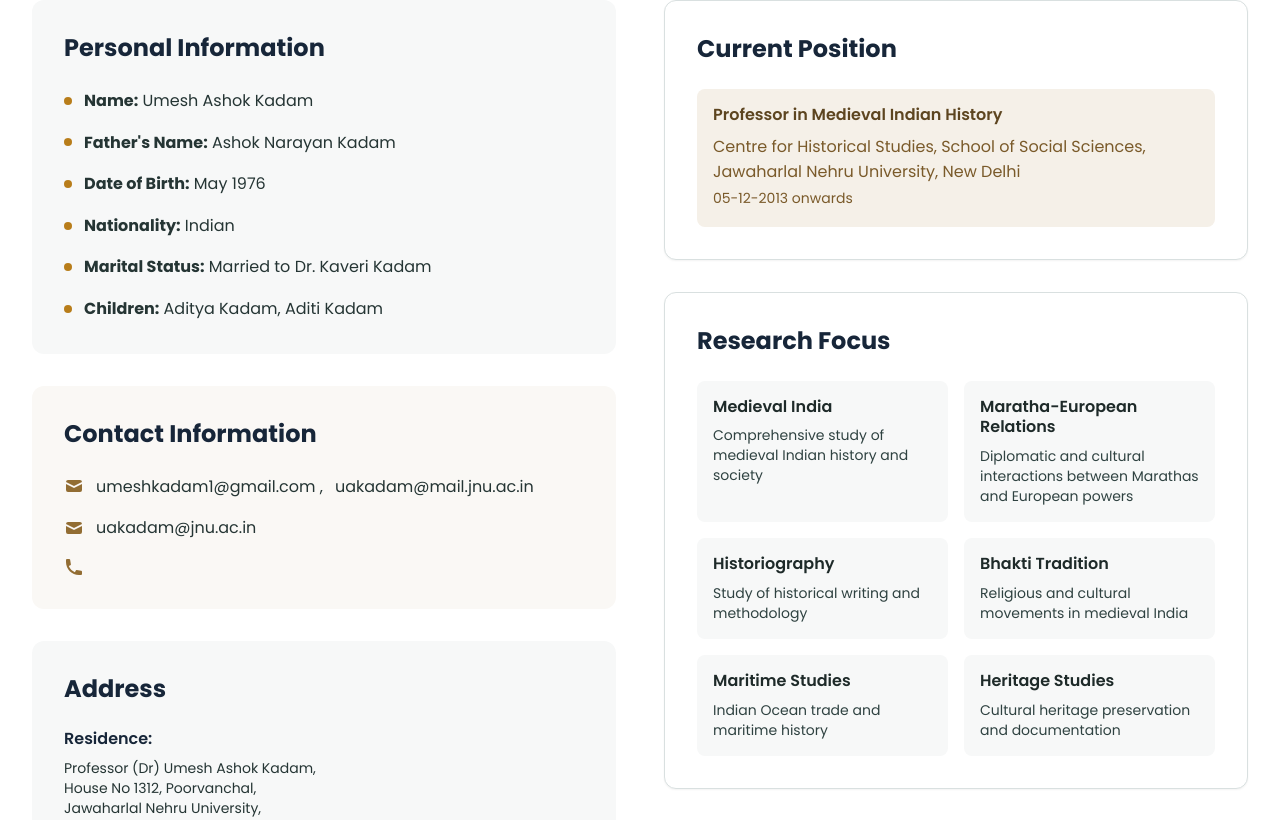
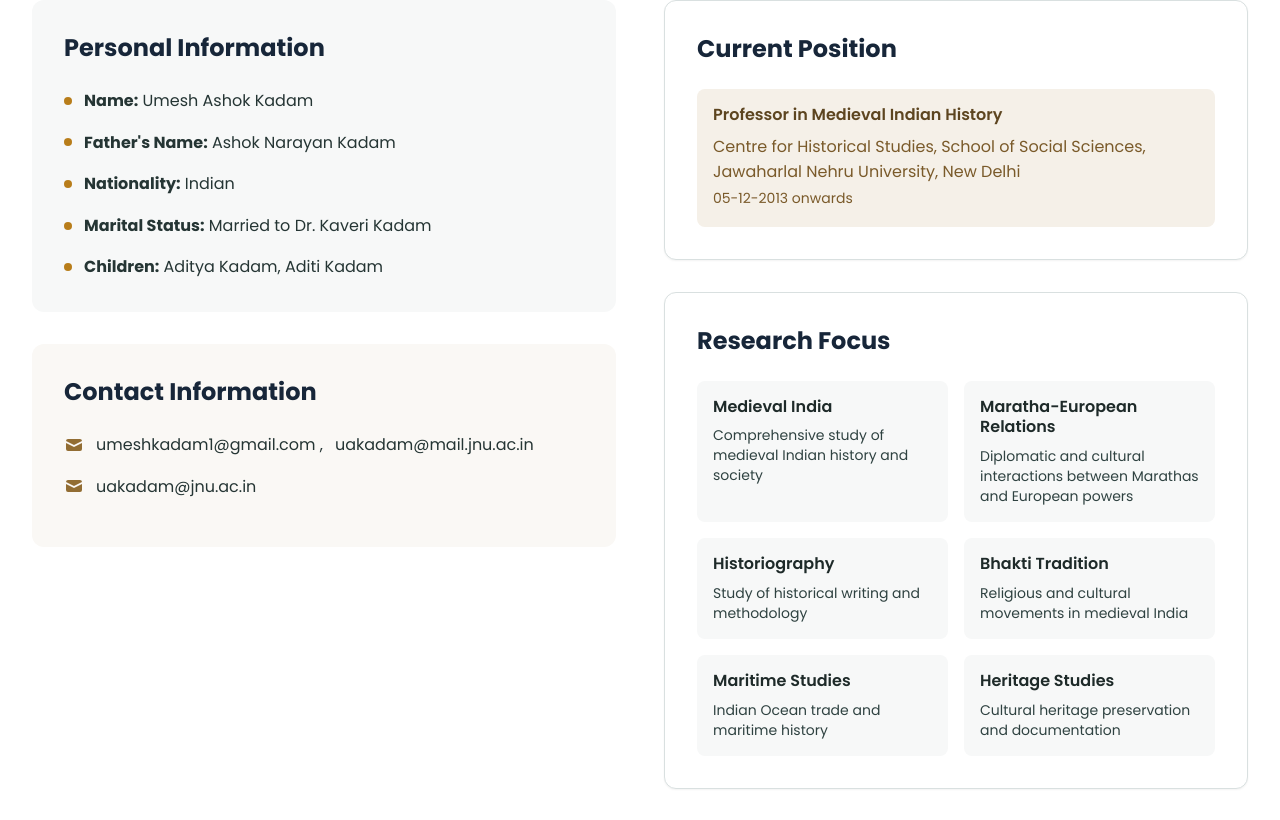
Before and after one commit to DevHimanshu630/ProfUmeshKadam, a React (Vite) app in the folder prof-kadam-website/: page / in a window 1280 px wide. Shown: the part 1132-1952 px from the top of the page. Built offline with nearby package versions, Linux system fonts and the light colour scheme; no server answers.

Commit message:
commented out personal info and added text in international , roles

```diff
--- a/prof-kadam-website/src/components/About.jsx
+++ b/prof-kadam-website/src/components/About.jsx
@@ -53,12 +53,12 @@ const About = ({ id, setActiveSection }) => {
                     <strong>Father's Name:</strong> Ashok Narayan Kadam
                   </span>
                 </div>
-                <div className="flex items-center space-x-3">
+                {/* <div className="flex items-center space-x-3">
                   <div className="w-2 h-2 bg-primary-500 rounded-full"></div>
                   <span className="text-secondary-700">
                     <strong>Date of Birth:</strong> May 1976
                   </span>
-                </div>
+                </div> */}
                 <div className="flex items-center space-x-3">
                   <div className="w-2 h-2 bg-primary-500 rounded-full"></div>
                   <span className="text-secondary-700">
@@ -101,15 +101,15 @@ const About = ({ id, setActiveSection }) => {
                   <span className="text-secondary-700">uakadam@jnu.ac.in</span>
                 </div>
                 <div className="flex items-center space-x-3">
-                  <svg className="w-5 h-5 text-primary-600" fill="currentColor" viewBox="0 0 20 20">
+                  {/* <svg className="w-5 h-5 text-primary-600" fill="currentColor" viewBox="0 0 20 20">
                     <path d="M2 3a1 1 0 011-1h2.153a1 1 0 01.986.836l.74 4.435a1 1 0 01-.54 1.06l-1.548.773a11.037 11.037 0 006.105 6.105l.774-1.548a1 1 0 011.059-.54l4.435.74a1 1 0 01.836.986V17a1 1 0 01-1 1h-2C7.82 18 2 12.18 2 5V3z" />
-                  </svg>
+                  </svg> */}
                   {/* <span className="text-secondary-700">(0) 7838489367, (0) 9850169020</span> */}
                 </div>
               </div>
             </div>
-
-            <div className="bg-secondary-50 rounded-xl p-8">
+{/* Address commented */}
+            {/* <div className="bg-secondary-50 rounded-xl p-8">
               <h3 className="text-2xl font-bold text-secondary-900 mb-6">
                 Address
               </h3>
@@ -134,7 +134,7 @@ const About = ({ id, setActiveSection }) => {
                   </p>
                 </div>
               </div>
-            </div>
+            </div> */}
           </div>
 
           {/* Current Position & Research Focus */}
--- a/prof-kadam-website/src/components/AdministrativeRoles.jsx
+++ b/prof-kadam-website/src/components/AdministrativeRoles.jsx
@@ -16,7 +16,7 @@ const DATA = [
     {
       sNo: "3",
       post: "Nominated as Governor Nominee/Representative on the Research Council",
-      organization: "Nominee/representative on the Research Council of Mahatma Gandhi University (Madhya Pradesh) 2022-2027",
+      organization: "Nominee/representative on the Research Council of Mumbai University, Maharashtra State",
       duration: "2022 — 2027",
       experience: "05 years",
     },
@@ -64,8 +64,8 @@ const DATA = [
     },
     {
       sNo: "10",
-      post: "Statutory Position (sample)",
-      organization: "Jawaharlal Nehru University, New Delhi",
+      post: "Statutory Position",
+      organization: "Chairperson, Centre for Historical Studies, School of Social Sciences, Jawaharlal Nehru University, New Delhi",
       duration: "2016 — 2018",
       experience: "02 years",
     },
--- a/prof-kadam-website/src/components/Contact.jsx
+++ b/prof-kadam-website/src/components/Contact.jsx
@@ -37,12 +37,12 @@ const Contact = ({ id, setActiveSection }) => {
       description: "JNU institutional email"
     },
 
-    {
-      type: "Mobile",
-      value: "(0) 7838489367, (0) 9850169020",
-      icon: "📱",
-      description: "Contact numbers"
-    }
+    // {
+    //   type: "Mobile",
+    //   value: "(0) 7838489367, (0) 9850169020",
+    //   icon: "📱",
+    //   description: "Contact numbers"
+    // }
   ]
 
   const professionalRoles = [
--- a/prof-kadam-website/src/components/Footer.jsx
+++ b/prof-kadam-website/src/components/Footer.jsx
@@ -2,7 +2,7 @@ import { useEffect, useState } from 'react'
 import { getApiUrl } from '../config/api'
 
 const Footer = () => {
-  const [visitorCount, setVisitorCount] = useState('1275')
+  const [visitorCount, setVisitorCount] = useState('1277')
 
   useEffect(() => {
     // Fetch visitor count
--- a/prof-kadam-website/src/components/InternationalCollaboration.jsx
+++ b/prof-kadam-website/src/components/InternationalCollaboration.jsx
@@ -29,7 +29,8 @@ const countriesVisited = [
   { country: "FRANCE", years: "2004, 2007, 2019", flag: "🇫🇷" },
   { country: "UNITED KINGDOM", years: "2004 & 2009", flag: "🇬🇧" },
   { country: "AMSTERDAM, NETHERLANDS", years: "2019", flag: "🇳🇱" },
-  { country: "LISBON, PORTUGAL", years: "2019 & 2024", flag: "🇵🇹" }
+  { country: "LISBON, PORTUGAL", years: "2019 & 2024", flag: "🇵🇹" },
+   { country: "USA", years: "2019", flag: "🇺🇸" }
 ]
 
 const internationalPresentations = [
--- a/prof-kadam-website/src/components/ResearchGuidance.jsx
+++ b/prof-kadam-website/src/components/ResearchGuidance.jsx
@@ -64,13 +64,15 @@ const phdStudents = [
   { sr: 34, name: 'Miss Smile Arora', registeredFor: 'Ph.D.', dateOfRegistration: 'January 2023', yearOfAward: 'Work in Progress', university: 'J.N.U., New Delhi' },
   { sr: 35, name: 'Miss Ananya Jeff', registeredFor: 'Ph.D.', dateOfRegistration: 'July 2024', yearOfAward: 'Work in Progress', university: 'J.N.U., New Delhi' },
   { sr: 36, name: 'Suryaprakash', registeredFor: 'Ph.D.', dateOfRegistration: 'August 2025', yearOfAward: 'Work in Progress', university: 'J.N.U., New Delhi' },
-  { sr: 37, name: 'Arpita Tarafdar', registeredFor: 'Ph.D.', dateOfRegistration: 'August 2025', yearOfAward: 'Work in Progress', university: 'J.N.U., New Delhi' }
+  { sr: 37, name: 'Arpita Tarafdar', registeredFor: 'Ph.D.', dateOfRegistration: 'August 2025', yearOfAward: 'Work in Progress', university: 'J.N.U., New Delhi' },
+  { sr: 38, name: 'Manish Kumar Arya', registeredFor: 'Ph.D.', dateOfRegistration: 'January 2026', yearOfAward: 'Work in Progress', university: 'J.N.U., New Delhi' }
 ]
 
 const pdfStudents = [
   { sr: 1, name: 'Dr. Ragini Kapoor', registeredFor: 'PDF-ICHR', dateOfRegistration: '2023', yearOfAward: '', institution: 'ICHR' },
   { sr: 2, name: 'Dr. Dolly Purohit', registeredFor: 'PDF-ICSSR', dateOfRegistration: '2023', yearOfAward: '', institution: 'ICSSR' },
-  { sr: 3, name: 'Dr. Anusha Shakya', registeredFor: 'PDF-ICSSR', dateOfRegistration: '2023', yearOfAward: '', institution: 'ICSSR' }
+  { sr: 3, name: 'Dr. Anusha Shakya', registeredFor: 'PDF-ICSSR', dateOfRegistration: '2023', yearOfAward: '', institution: 'ICSSR' },
+  { sr: 4, name: 'Dr. Anwit Shahi', registeredFor: 'PDF-ICSSR', dateOfRegistration: '2026', yearOfAward: '', institution: 'ICSSR' }
 ]
 
 const mbaStudents = [
```
